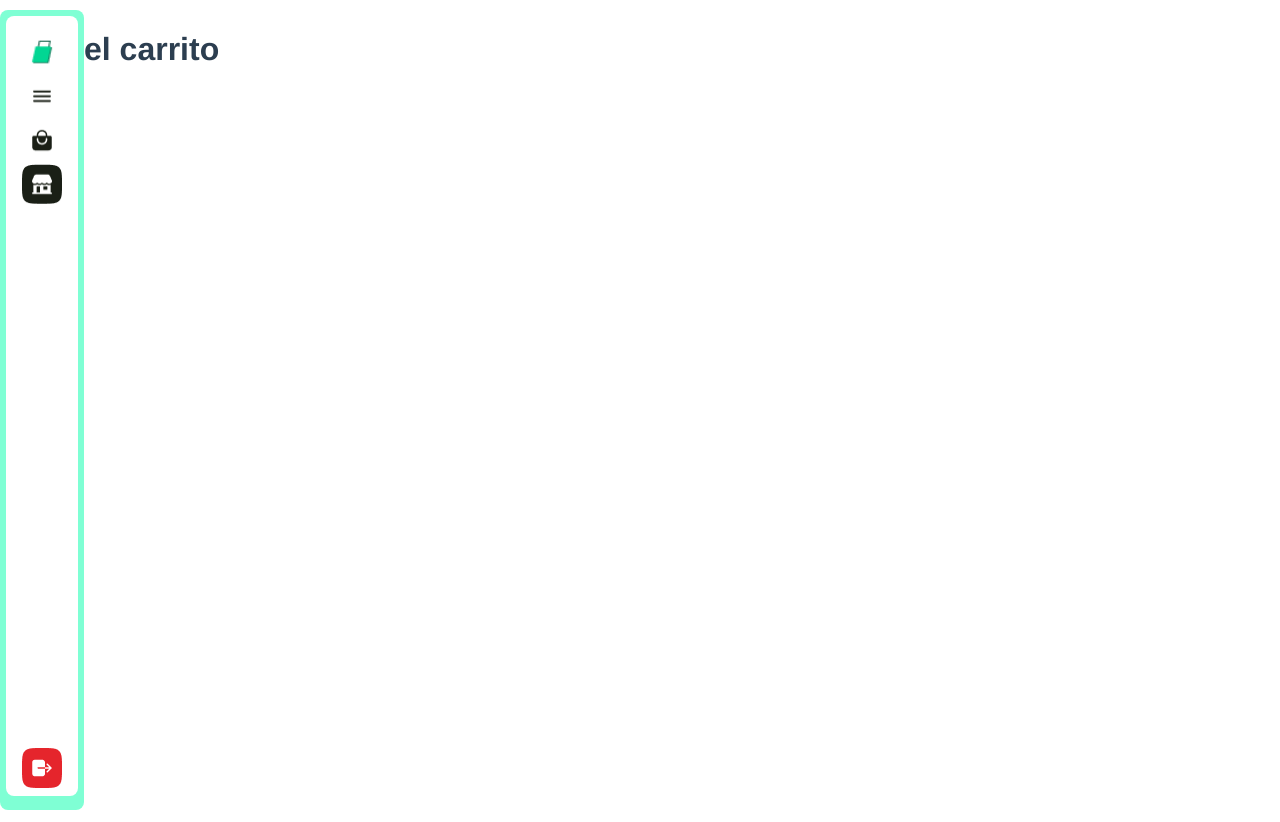
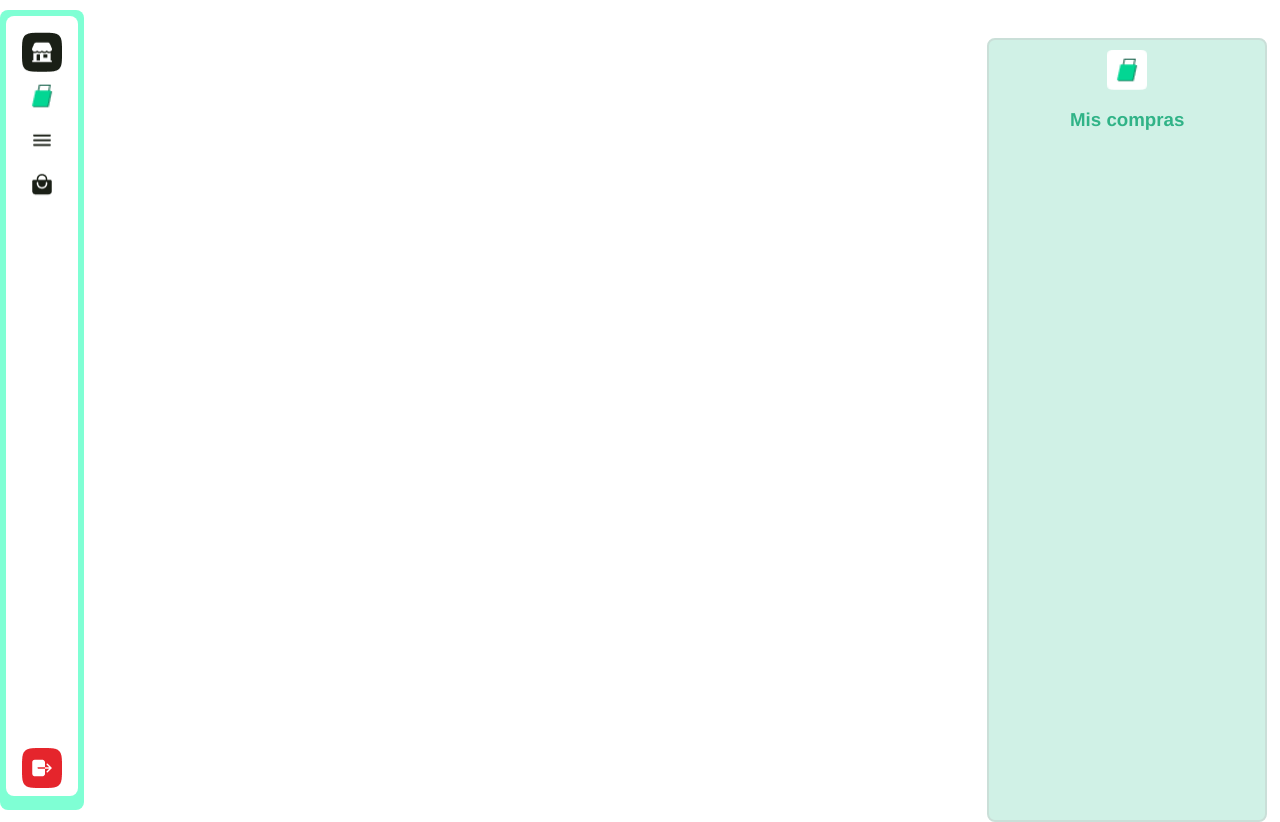
Before and after one commit to slotito/front-sabados3, a Vue app: page /#/carrito in a window 1280 px wide. Built offline with nearby package versions, Linux system fonts and the light colour scheme.

Commit message:
Con MisCompras a la derecha

```diff
--- a/src/components/ContenidoVue.vue
+++ b/src/components/ContenidoVue.vue
@@ -25,7 +25,7 @@ export default {
 
 .content {
     flex: 1; /* Ocupa todo el espacio restante disponible */
-    background-color: #FFFFFF;
+    background-color: white;
     padding: 10px;
     flex-direction: column;
     justify-content: flex-end;
--- a/src/components/HelloWorld.vue
+++ /dev/null
@@ -1,59 +0,0 @@
-<template>
-  <div class="hello">
-    <h1>{{ msg }}</h1>
-    <p>
-      For a guide and recipes on how to configure / customize this project,<br>
-      check out the
-      <a href="https://cli.vuejs.org" target="_blank" rel="noopener">vue-cli documentation</a>.
-    </p>
-    <h3>Installed CLI Plugins</h3>
-    <ul>
-      <li><a href="https://github.com/vuejs/vue-cli/tree/dev/packages/%40vue/cli-plugin-babel" target="_blank" rel="noopener">babel</a></li>
-      <li><a href="https://github.com/vuejs/vue-cli/tree/dev/packages/%40vue/cli-plugin-eslint" target="_blank" rel="noopener">eslint</a></li>
-    </ul>
-    <h3>Essential Links</h3>
-    <ul>
-      <li><a href="https://vuejs.org" target="_blank" rel="noopener">Core Docs</a></li>
-      <li><a href="https://forum.vuejs.org" target="_blank" rel="noopener">Forum</a></li>
-      <li><a href="https://chat.vuejs.org" target="_blank" rel="noopener">Community Chat</a></li>
-      <li><a href="https://twitter.com/vuejs" target="_blank" rel="noopener">Twitter</a></li>
-      <li><a href="https://news.vuejs.org" target="_blank" rel="noopener">News</a></li>
-    </ul>
-    <h3>Ecosystem</h3>
-    <ul>
-      <li><a href="https://router.vuejs.org" target="_blank" rel="noopener">vue-router</a></li>
-      <li><a href="https://vuex.vuejs.org" target="_blank" rel="noopener">vuex</a></li>
-      <li><a href="https://github.com/vuejs/vue-devtools#vue-devtools" target="_blank" rel="noopener">vue-devtools</a></li>
-      <li><a href="https://vue-loader.vuejs.org" target="_blank" rel="noopener">vue-loader</a></li>
-      <li><a href="https://github.com/vuejs/awesome-vue" target="_blank" rel="noopener">awesome-vue</a></li>
-    </ul>
-  </div>
-</template>
-
-
-<script>
-export default {
-  name: 'HelloWorld',
-  props: {
-    msg: String
-  }
-}
-</script>
-
-<!-- Add "scoped" attribute to limit CSS to this component only -->
-<style scoped>
-h3 {
-  margin: 40px 0 0;
-}
-ul {
-  list-style-type: none;
-  padding: 0;
-}
-li {
-  display: inline-block;
-  margin: 0 10px;
-}
-a {
-  color: #42b983;
-}
-</style>
--- a/src/components/NavegadorVue.vue
+++ b/src/components/NavegadorVue.vue
@@ -5,16 +5,24 @@
     <div class="navegador__content">
       <div class="navegador__sub">
         <div>
-            <img class="Nav-Item" src="../assets/navegadorVue/Logo.png" alt="Logo" />
-            <router-link to="/carrito">
-                <img class= "Nav-Item" src="../assets/navegadorVue/Menu-Icon.png" alt="Logo" />
-            </router-link>
+          <router-link to="/home">
+            <img class= "Nav-Item" src="../assets/navegadorVue/Nav-Link2.png" alt="Logo" />
+          </router-link>
+
+          <router-link to="/carrito">
+            <img class="Nav-Item" src="../assets/navegadorVue/Logo.png" alt="Logo" @click="mostrarCarrito" />
+          </router-link>
+
+          <router-link to="/menu">
+              <img class= "Nav-Item" src="../assets/navegadorVue/Menu-Icon.png" alt="Logo" />
+          </router-link>
+          <router-link to="/otraCosa">
+            <img class= "Nav-Item" src="../assets/navegadorVue/Nav-Link.png" alt="Logo" />
+          </router-link>
         </div>
 
 
 
-        <img class= "Nav-Item" src="../assets/navegadorVue/Nav-Link.png" alt="Logo" />
-        <img class= "Nav-Item" src="../assets/navegadorVue/Nav-Link2.png" alt="Logo" />
       </div>
 
       <img class="Nav-Item" src="../assets/navegadorVue/Nav-Link3.png" alt="Logo" />
@@ -26,12 +34,12 @@
 </template>
 
 <script>
-//import Group1 from  '../assets/Logo.png'
+//import CarritoVue from './pages/CarritoVue.vue';
 
 
 export default {
   components: {
-    //Group1
+    //CarritoVue
   }
 }
 
@@ -72,5 +80,8 @@ export default {
   height: 40px;;
 }
 
+.Nav-Item:hover {
+    opacity: 0.5;
+}
 
 </style>
--- a/src/pages/CarritoVue.vue
+++ b/src/pages/CarritoVue.vue
@@ -1,3 +1,34 @@
 <template>
-    <h1>el carrito</h1>
+
+    <div class="carrito">
+        <img class="Nav-Item" src="../assets/navegadorVue/Logo.png" alt="Logo" />
+        <h3>Mis compras</h3>
+    </div>
 </template>
+
+<style scoped>
+/* Estilos para el carrito */
+.carrito {
+    display: flex;
+    flex-direction: column;
+    justify-content: flex-start;
+    align-items: center;
+    position: absolute;
+    top: 0;
+    right: 0;
+    width: 20%;
+    height: 95%;
+    background-color: rgb(208, 241, 230);
+    border-radius: 8px;
+    padding: 10px;
+    margin-top: 3%;
+    margin-right: 1%;
+    border-color: rgb(202, 223, 216);
+    border-style: solid;
+    border-width: 2px;
+}
+
+h3 {
+    color: rgb(48, 179, 135);
+}
+</style>
--- a/src/pages/HomeVue.vue
+++ b/src/pages/HomeVue.vue
@@ -1,5 +1,5 @@
 <template>
-<h1></h1>
+<h1>EN CASA</h1>
 
 </template>
 
```
Also changed, not shown: src/App.vue (+6 -5 lines).
